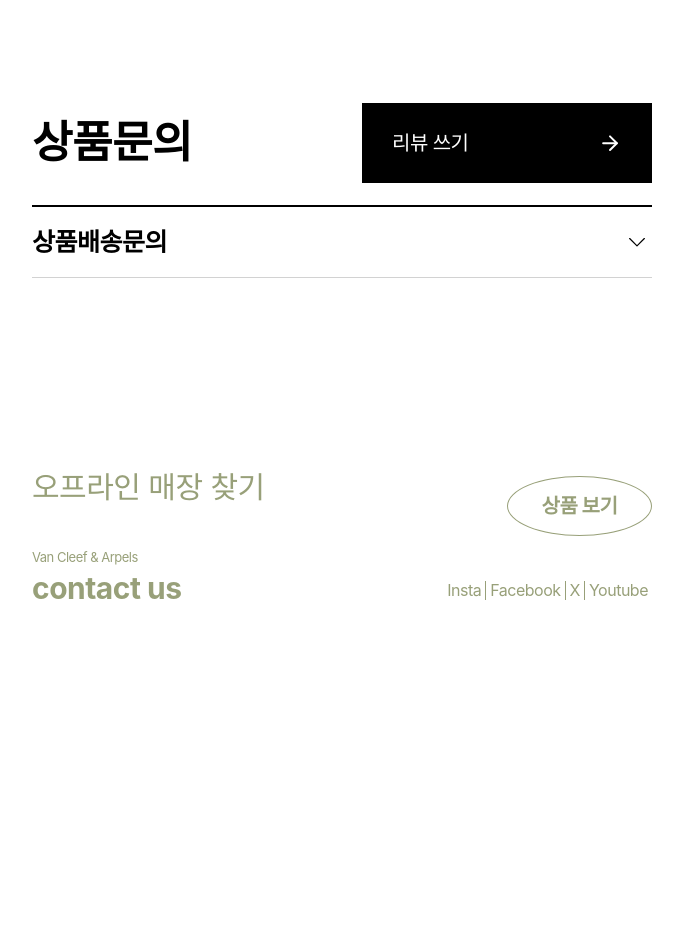
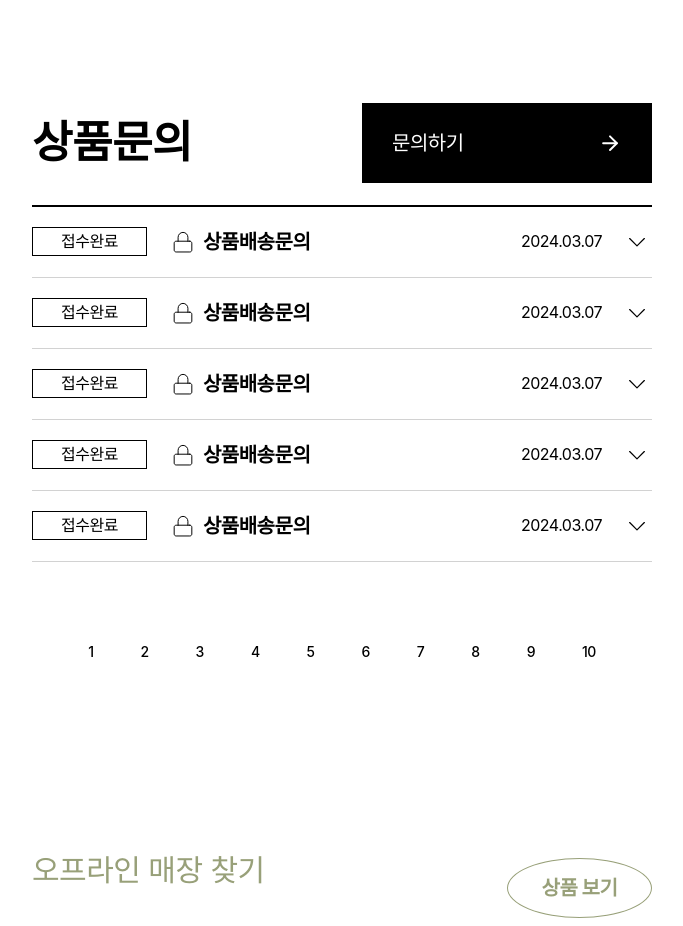
Before and after one commit to msun97/project-vancleef, a React (Vite) app: page /testyg in a window 1280 px wide. Shown: the part 2500-3426 px from the top of the page, without its empty margins (298-981 px from the left). Before the commit the page ends 3298 px from the top, so only its background shows below. Built offline with nearby package versions, Linux system fonts and the light colour scheme; a web font is replaced by a local one.

Commit message:
상품문의list 구현2, pagination className 전달 형식으로 바꿈.

```diff
--- a/src/components/pagination/index.jsx
+++ b/src/components/pagination/index.jsx
@@ -1,6 +1,6 @@
 import { useState } from 'react';
 
-const Pagination = () => {
+const Pagination = ({ className }) => {
     const [circleOn, setCircleOn] = useState(false);
 
     const handleClick = () => {
@@ -8,7 +8,7 @@ const Pagination = () => {
     };
 
     return (
-        <div className='flex gap-[47px] text-[14px] justify-center pt-[60px] font-medium'>
+        <div className={`flex gap-[47px] text-[14px] justify-center font-medium ${className}`}>
             <button className='relative' onClick={handleClick}>
                 1
                 {circleOn ? (
--- a/src/components/productdetailc/ProductInquiryItem.jsx
+++ b/src/components/productdetailc/ProductInquiryItem.jsx
@@ -1,4 +1,5 @@
 import { useState } from 'react';
+import Button from '../button';
 
 const ProductInquiryItem = () => {
     // 활성화된 섹션을 추적하는 상태 추가 (null이면 모두 닫힘)
@@ -10,11 +11,33 @@ const ProductInquiryItem = () => {
     };
     return (
         <li>
-            <div
-                onClick={() => handleClick('inquiry1')}
-                className='flex justify-between items-center border-b border-[#d2d2d2] py-[20px]'
-            >
-                <h3 className='text-[25px] font-extrabold'>상품배송문의</h3>
+            <div className='flex justify-between items-center border-b border-[#d2d2d2] py-[20px]'>
+                <div className='flex items-center gap-6'>
+                    <div className='px-[28px] py-1 border'>접수완료</div>
+                    <div className='flex items-center gap-2'>
+                        <svg width='24' height='24' viewBox='0 0 48 49' fill='none' xmlns='http://www.w3.org/2000/svg'>
+                            <path
+                                d='M38 22.8784H10C7.79086 22.8784 6 24.6693 6 26.8784V40.8784C6 43.0876 7.79086 44.8784 10 44.8784H38C40.2091 44.8784 42 43.0876 42 40.8784V26.8784C42 24.6693 40.2091 22.8784 38 22.8784Z'
+                                stroke='black'
+                                stroke-width='2'
+                                stroke-linecap='round'
+                                stroke-linejoin='round'
+                            />
+                            <path
+                                d='M14 22.8784V14.8784C14 12.2263 15.0536 9.68271 16.9289 7.80735C18.8043 5.93199 21.3478 4.87842 24 4.87842C26.6522 4.87842 29.1957 5.93199 31.0711 7.80735C32.9464 9.68271 34 12.2263 34 14.8784V22.8784'
+                                stroke='black'
+                                stroke-width='2'
+                                stroke-linecap='round'
+                                stroke-linejoin='round'
+                            />
+                        </svg>
+                        <h3 onClick={() => handleClick('inquiry1')} className='text-xl font-extrabold cursor-pointer'>
+                            상품배송문의
+                        </h3>
+                    </div>
+                </div>
+                <div className='flex items-center gap-[20px]'>
+                    <span>2024.03.07</span>
                     <svg
                         width='30'
                         height='30'
@@ -32,6 +55,7 @@ const ProductInquiryItem = () => {
                         />
                     </svg>
                 </div>
+            </div>
             <ul
                 className={`w-full bg-gray-10 px-[35px] transition-all duration-300 ${
                     activeSection === 'inquiry1'
@@ -39,8 +63,25 @@ const ProductInquiryItem = () => {
                         : 'py-0 max-h-0 opacity-0 overflow-hidden'
                 }`}
             >
-                <li>- 소비자분쟁해결 기준(공정거래위원회 고시)에 따라 피해를 보상받을 수 있습니다.</li>
-                <li>- A/S는 판매자에게 문의하시기 바랍니다.</li>
+                <li className='pb-[55px] pl-[20px]'>
+                    <div className='flex items-center gap-1'>
+                        <span className='font-secondary text-[22px]'>Q</span>
+                        <p>상품배송문의</p>
+                    </div>
+                    <p>1+1 구성인 경우 개별 포장 되어 있나요? 아니면 상자 하나에 2개가 다 담겨 있는지요?</p>
+                </li>
+                <li className='border-t-1 pb-[55px] pl-[20px] pt-[10px]'>
+                    <div className='gap-1'>
+                        <span className='font-secondary text-[22px]'>A</span>
+                        <p>
+                            안녕하세요. V&A Beauty 입니다. 하나의 상자에 제품 2개가 함께 담겨있습니다.
+                            <br />
+                            고객님의 질문에 조금이나마 도움이 되었길 바라며, <br />
+                            추가 문의사항은 1:1 문의 게시판에 남겨주시면 친절히 안내드리겠습니다. <br />
+                            감사합니다.
+                        </p>
+                    </div>
+                </li>
             </ul>
         </li>
     );
--- a/src/components/productdetailc/ProductInquiryList.jsx
+++ b/src/components/productdetailc/ProductInquiryList.jsx
@@ -1,4 +1,5 @@
 import Button from '../button';
+import Pagination from '../pagination';
 import ProductInquiryItem from './ProductInquiryItem';
 
 const ProductInquiryList = () => {
@@ -8,7 +9,7 @@ const ProductInquiryList = () => {
                 <h2 className='font-secondary text-[44px] font-bold'>상품문의</h2>
                 <div className='relative'>
                     <Button className='w-[290px] h-[80px] font-bold text-xl flex items-center !justify-between p-[30px]'>
-                        <span className='whitespace-nowrap'>리뷰 쓰기</span>
+                        <span className='whitespace-nowrap'>문의하기</span>
                         <svg width='24' height='24' viewBox='0 0 48 49' fill='none' xmlns='http://www.w3.org/2000/svg'>
                             <path
                                 d='M10 24.8784H38'
@@ -30,7 +31,12 @@ const ProductInquiryList = () => {
             </div>
             <ul className='w-full border-t-2'>
                 <ProductInquiryItem />
+                <ProductInquiryItem />
+                <ProductInquiryItem />
+                <ProductInquiryItem />
+                <ProductInquiryItem />
             </ul>
+            <Pagination className='pt-[60px]' />
         </div>
     );
 };
--- a/src/components/productdetailc/ReviewList.jsx
+++ b/src/components/productdetailc/ReviewList.jsx
@@ -97,7 +97,7 @@ const ReviewList = () => {
                 <ReviewItem />
                 <ReviewItem />
                 <ReviewItem />
-                <Pagination />
+                <Pagination className='pt-[60px]' />
             </div>
         </>
     );
```
Lines whose indentation alone changed are shown as unchanged.
